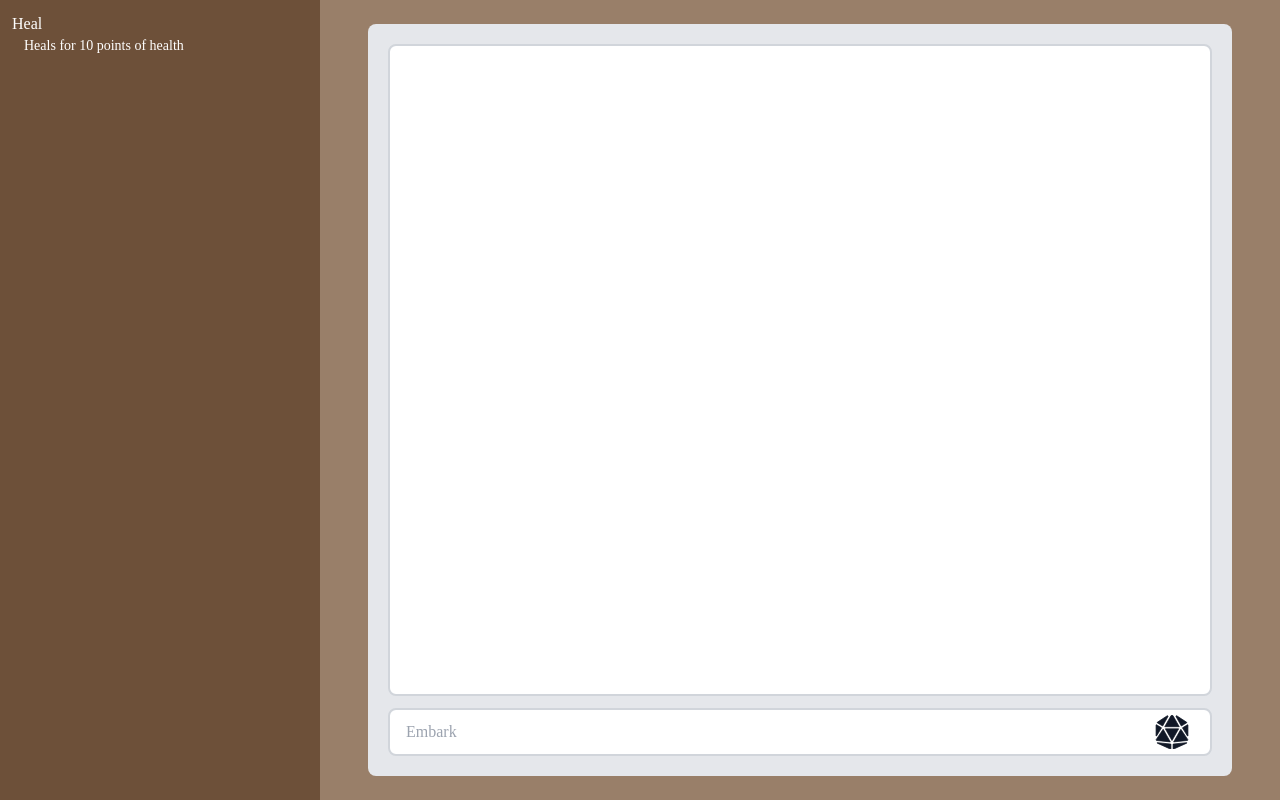
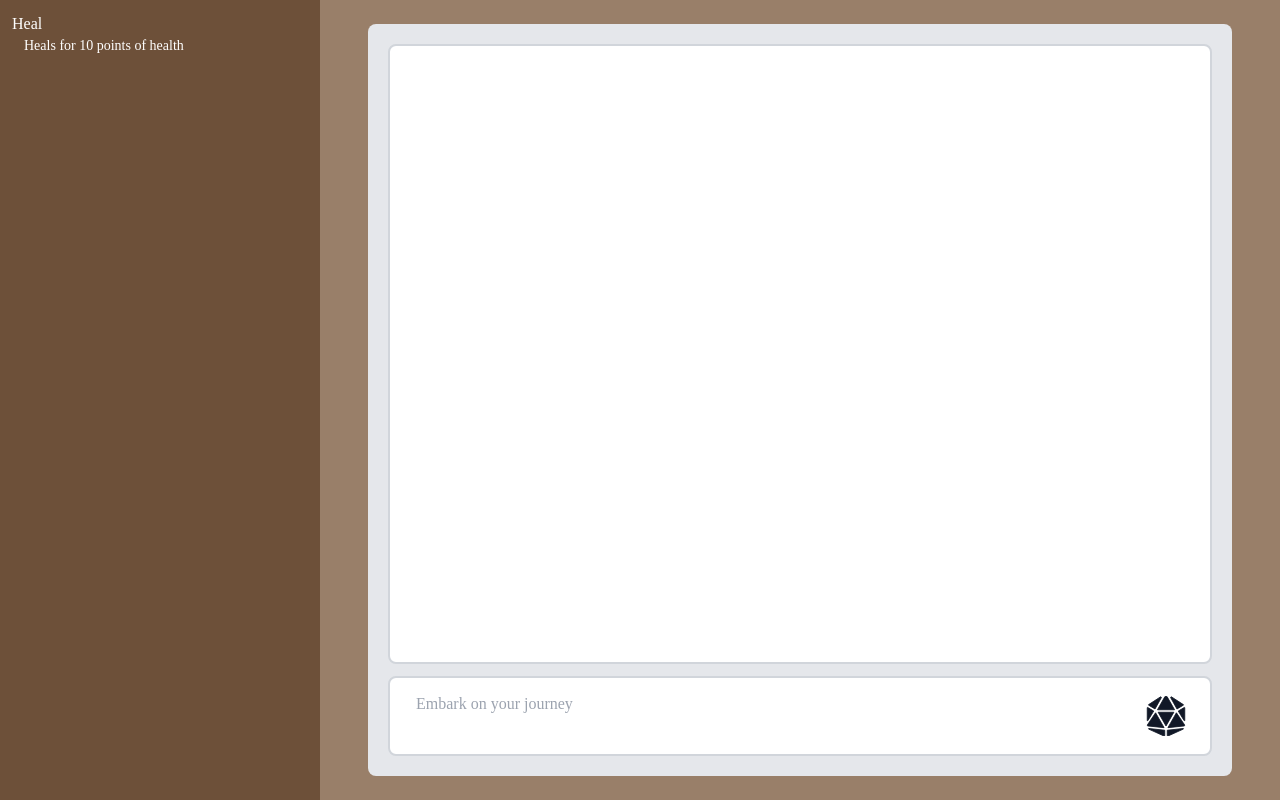
Before and after one commit to Ben-Santana/AI-Dungeon-Master, a Next.js app: page / in a window 1280 px wide. Built offline with nearby package versions, Linux system fonts and the light colour scheme; what gpt3-tokenizer would draw is missing.

Commit message:
Reworked chatbox to use Flex instead of Grid

```diff
--- a/app/components/chat.tsx
+++ b/app/components/gpt/chat.tsx
@@ -1,14 +1,7 @@
 'use client';
-import { Adventurer } from "../../types/adventurer";
-import { Item } from "../../types/adventurer";
-import { Spell } from "../../types/adventurer";
-import { memo, useState } from "react";
-import GPT3Tokenizer from 'gpt3-tokenizer';
-import { updatePlayerStats } from '../functions/playerStatsHandler'
-import { addToGptMemory } from "../functions/gptMemoryHandler";
-import { gptMessageMemories } from "../functions/gptMemoryHandler";
-import { callGptApi } from "../functions/apiCallHandler";
-import { totalTokens } from "../functions/tokenCountHandler";
+import { Adventurer } from "../../../types/adventurer";
+import { useState } from "react";
+import { callGptApi } from "../../functions/apiCallHandler";
 
 interface Message {
   role: "user" | "system" | "assistant";
@@ -64,7 +57,6 @@ export default function GameChat({ adventurers, setPlayers }: { adventurers: Adv
   const [input, setInputText] = useState("");
   const [errorMsg, setErrorMsg] = useState("");
 
-  //
   const [party, setParty] = useState(adventurers);
 
   const submitText = (e: React.FormEvent<HTMLFormElement>) => {
@@ -87,43 +79,44 @@ export default function GameChat({ adventurers, setPlayers }: { adventurers: Adv
     callGptApi(input, setLoading, setErrorMsg, adventurers, setPlayers, messages, setMessages);
   }
 
-  const handleInputChange = (e: React.ChangeEvent<HTMLInputElement>) => {
-    setInputText(e.target.value);
+  const handleInputChange = (e: React.FormEvent<HTMLTextAreaElement>) => {
+    setInputText(e.currentTarget.value);
   }
 
   return (
     <main className="h-full p-5 relative bg-gray-200 rounded-lg">
-      <div className="h-full grid grid-cols-1 grid-rows-12 grid-flow-col gap-3">
-        <div className="row-span-11 border-gray-300 bg-white border-2 rounded-lg overflow-auto overscroll-auto scrollbar-thumb:!rounded">
+      <div className="h-full flex flex-wrap flex-col gap-3">
+        <div className="flex-auto border-gray-300 bg-white border-2 rounded-lg overflow-auto overscroll-auto scrollbar-thumb:!rounded">
           {messages.map((msg: Message) =>
             <ChatMessage content={msg.content} role={msg.role} name={msg.name} key={msg.key} />
           )}
-
           {loading
             ? <LoadingMessage />
             : <></>
           }
 
         </div>
-        <div className="row-span-1">
-          <div className="h-full bg-white border-gray-300 border-2 p-1 rounded-lg flex items-center">
+          <div className="h-full max-h-20 bg-white border-gray-300 border-2 p-1 rounded-lg flex items-center">
             <form className="w-full h-full flex items-center" onSubmit={submitText}>
 
-              <input
-                className="h-full w-11/12 text-gray-900 indent-3 rounded-lg focus:outline-none p-0 justify-self-center"
-                type="text"
-                placeholder={`Embark`}
+              <textarea
+                id="inputBox"
+                rows={3}
+                style={{resize: 'none', padding: 10}}
+                className="h-full w-11/12 text-gray-900 text-wrap indent-3 rounded-lg focus:outline-none p-0 justify-self-center"
                 value={input}
+                placeholder={"Embark on your journey"}
                 onChange={handleInputChange}
                 disabled={loading}
               />
 
-              <input className="h-full w-1/12 text-center hover:cursor-pointer custom_submit-bg" type="submit" value="" />
+              <input className="h-full w-1/12 min-w-20 text-center hover:cursor-pointer custom_submit-bg" type="submit" value="" />
 
             </form>
-            <p>{errorMsg}</p>
+            <p>
+              {/* {errorMsg} Reminder to add an error handler that adds an error alert to the page */}
+            </p>
           </div>
-        </div>
       </div>
     </main >
   );
--- a/app/components/home.tsx
+++ b/app/components/home.tsx
@@ -1,8 +1,8 @@
 'use client';
 import { Adventurer, Spell } from "@/types/adventurer";
-import GameChat from "./chat";
+import GameChat from "./gpt/chat";
 import { memo, useState } from "react";
-import SideBar from "./sidebar";
+import SideBar from "./stats/sidebar";
 
 export default function Home() {
     const [players, setPlayers] = useState<Adventurer[]>([{
--- a/app/functions/apiCallHandler.tsx
+++ b/app/functions/apiCallHandler.tsx
@@ -3,7 +3,7 @@ import { useState } from "react";
 import { updatePlayerStats } from "./playerStatsHandler";
 import { Adventurer } from "@/types/adventurer";
 import { updateTokenCount } from "./tokenCountHandler";
-import { FormattedInput } from "../components/chat";
+import { FormattedInput } from "../components/gpt/chat";
 
 interface Message {
     role: "user" | "system" | "assistant";
```
Also changed, not shown: app/components/stats/sidebar.tsx (line endings or trailing spaces).
